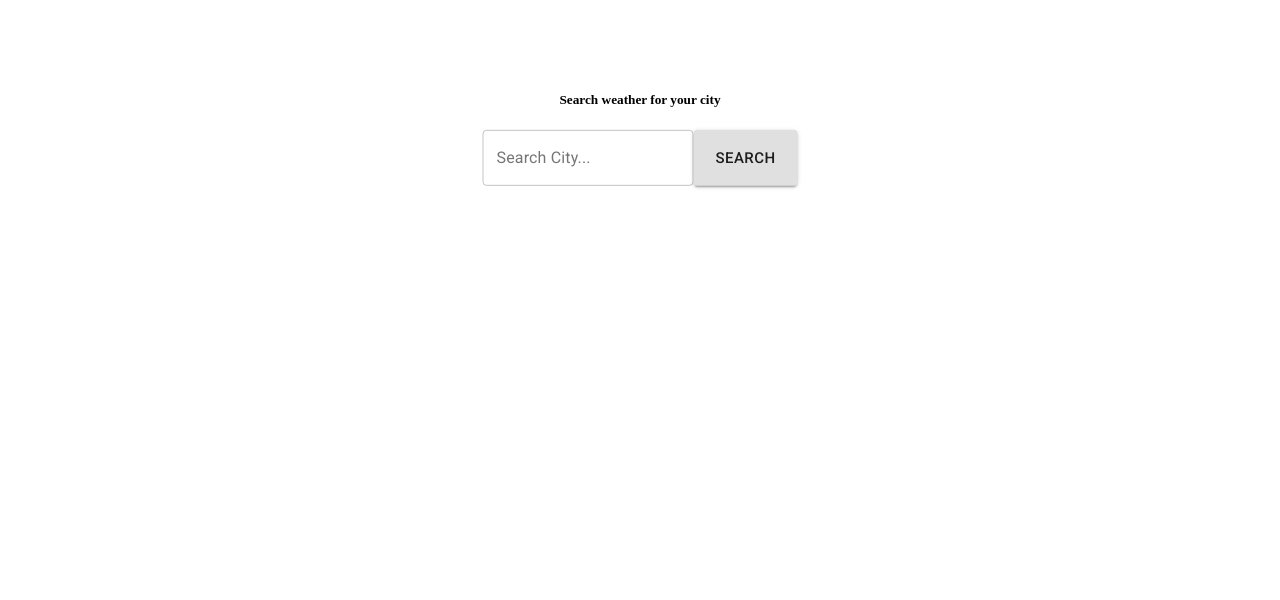
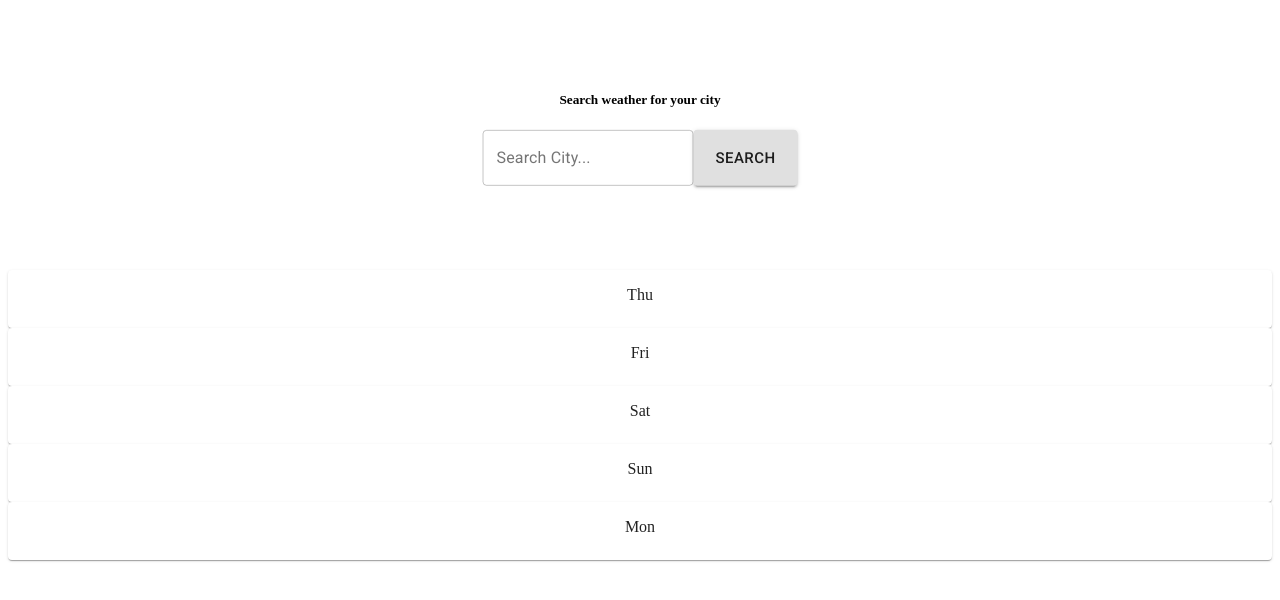
Before and after one commit to austinschrader/weather-react-api, a React (Create React App) app: page / in a window 1280 px wide. Shown: the top 600 px of the page. Built offline with nearby package versions, Linux system fonts and the light colour scheme.

Commit message:
Add material ui cards

```diff
--- a/src/components/ClimateResults.js
+++ b/src/components/ClimateResults.js
@@ -1,7 +1,18 @@
 import React from 'react';
+import Temp from './Temp';
+import Card from '@material-ui/core/Card';
+import CardContent from '@material-ui/core/CardContent';
 
 const ClimateResults = (props) => {
-  return <div></div>;
+  return (
+    <div className='ClimateResults card'>
+      <Card>
+        <CardContent>
+          <div>{props.day}</div>
+        </CardContent>
+      </Card>
+    </div>
+  );
 };
 
 export default ClimateResults;
```
